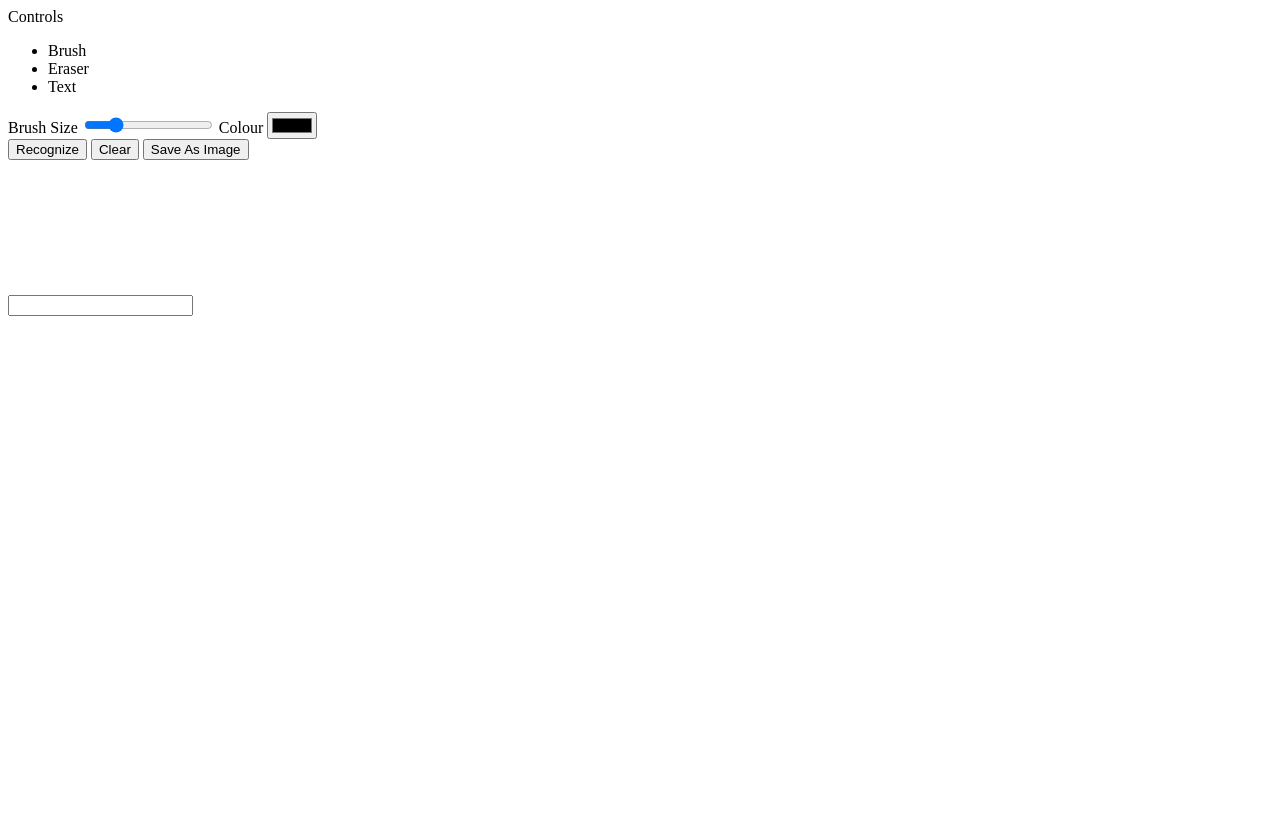
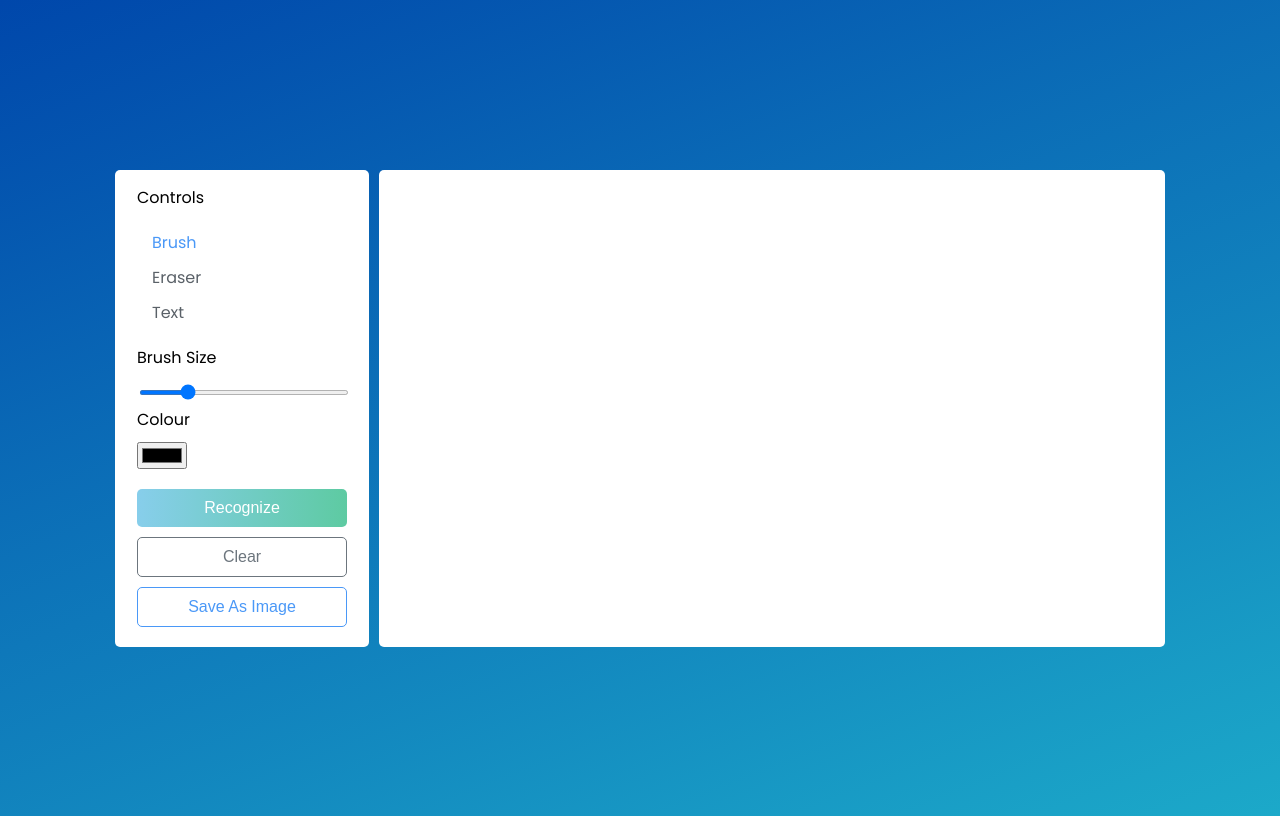
Before and after one commit to gowtham-1812/AI-Powered-Drawing-Board, a plain HTML site: page public/index.html in a window 1280 px wide. Drawn offline with Linux system fonts and the light colour scheme.

Commit message:
feat(public/styles): add styles.css for basic styling

```diff
--- a/public/index.html
+++ b/public/index.html
@@ -5,6 +5,11 @@
         <meta charset="UTF-8">
         <meta name="viewport" content="width=device-width, initial-scale=1.0">
         <title>Drawing Board</title>
+
+        <link rel="preconnect" href="https://fonts.googleapis.com">
+        <link rel="preconnect" href="https://fonts.gstatic.com" crossorigin>
+        <link href="https://fonts.googleapis.com/css2?family=Poppins:wght@400;500;600&display=swap" rel="stylesheet">
+        <link rel="stylesheet" href="./styles/styles.css">
     </head>
 
     <body>
--- /dev/null
+++ b/public/styles/styles.css
@@ -0,0 +1,123 @@
+body {
+    font-family: "Poppins", sans-serif;
+    display: flex;
+    align-items: center;
+    justify-content: center;
+    min-height: 100vh;
+    background: rgb(0,71,171);
+    background: linear-gradient(159deg, rgba(0,71,171,1) 0%, rgba(28,169,201,1) 100%);
+}
+
+.container {
+    display: flex;
+    width: 100%;
+    max-width: 1050px;
+    gap: 10px;
+    padding: 10px;
+}
+
+section {
+    background: #fff;
+    border-radius: 5px;
+}
+
+.tools-board {
+    width: 210px;
+    padding: 15px 22px 0;
+}
+
+.controls {
+    margin-bottom: 20px;
+    display: flex;
+    flex-direction: column;
+    gap: 10px;
+}
+
+.controls .options {
+    list-style: none;
+    margin: 10px 0 0 5px;
+    padding: 0;
+}
+
+.controls .options .option {
+    display: flex;
+    align-items: center;
+    margin-bottom: 10px;
+}
+
+.option {
+    color: #5A6168;
+    cursor: pointer;
+    padding-left: 10px;
+}
+
+.option:is(:hover, .active) {
+    color: #4A98F7;
+}
+
+#brush-size {
+    width: 100%;
+    height: 5px;
+    margin-top: 10px;
+    background: #4A98F7;
+}
+
+.buttons button {
+    width: 100%;
+    color: #fff;
+    border: none;
+    outline: none;
+    padding: 10px 0;
+    font-size: 1rem;
+    background: none;
+    border-radius: 5px;
+    cursor: pointer;
+}
+
+#clear-btn {
+    color: #6C757D;
+    border: 1px solid #6C757D;
+    transition: all 0.3s ease;
+}
+
+#clear-btn:hover {
+    color: #fff;
+    background: #6C757D;
+}
+
+#save-btn, #recognize {
+    color: #4A98F7;
+    border: 1px solid #4A98F7;
+    display: inline-flex;
+    justify-content: center;
+    align-items: center;
+}
+
+#recognize {
+    background-image: linear-gradient(to right, #87CEEB, #34C759);
+    color: white;
+    border: none;
+    transition: background-position 0.4s linear;
+    background-size: 200% 100%;
+    background-position: left center;
+}
+
+#recognize:hover {
+    background-position: right center;
+}
+
+.drawing-board {
+    flex: 1;
+}
+
+.drawing-board canvas {
+    width: 100%;
+    height: 100%;
+}
+
+#text-input {
+    display: none;
+    position: absolute;
+    padding: 5px;
+    font-family: "Poppins", sans-serif;
+}
```
